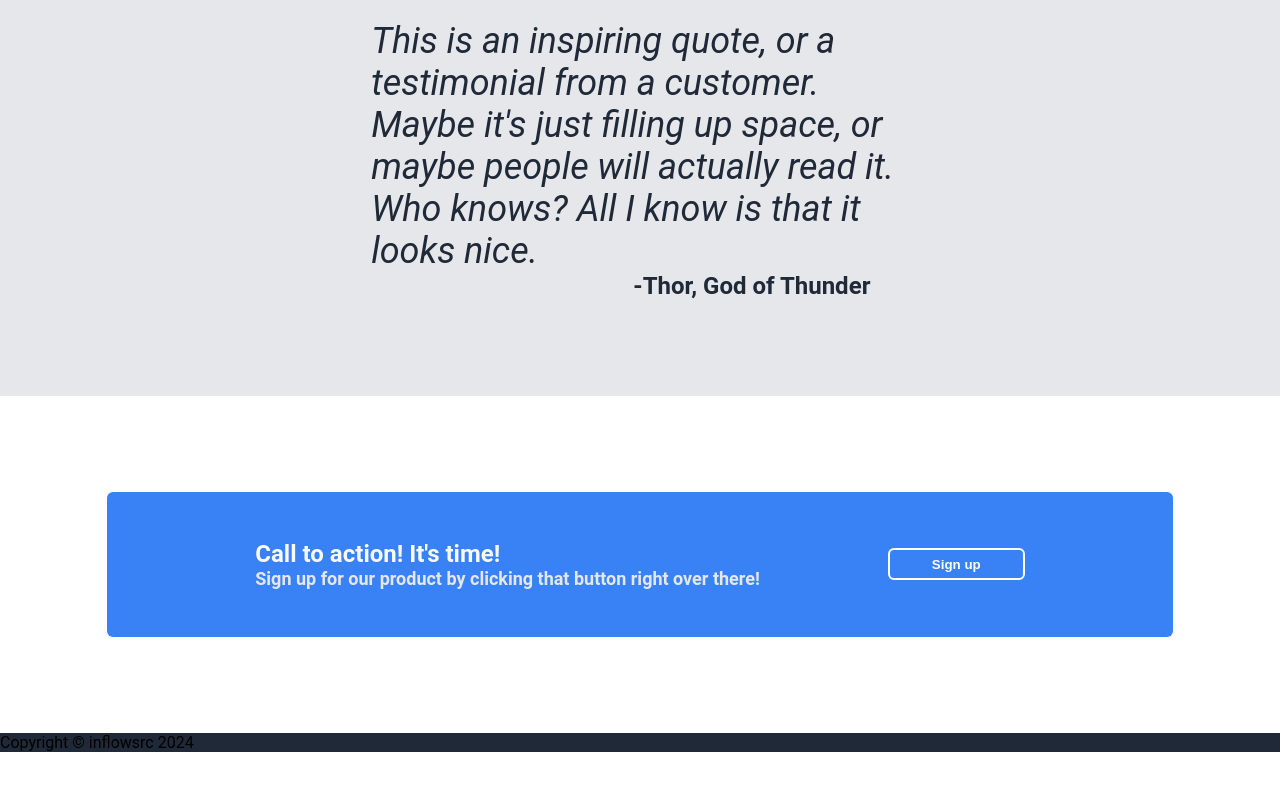
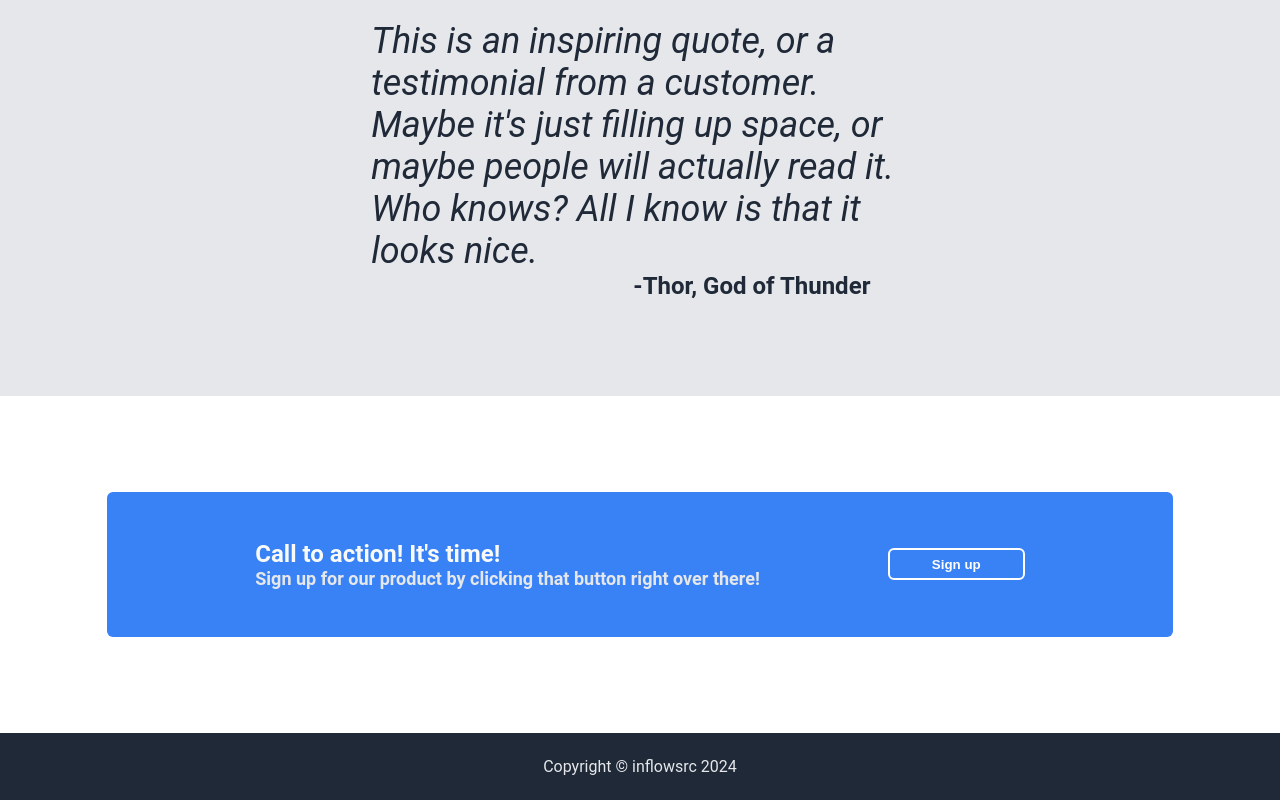
Before and after one commit to inflowsrc/odin-landing-page, a plain HTML site: page index.html in a window 1280 px wide. Shown: the part 1084-1884 px from the top of the page. Before the commit the page ends 1836 px from the top, so only its background shows below. Drawn offline with Linux system fonts and the light colour scheme.

Commit message:
Adjust footer styling

```diff
--- a/css/style.css
+++ b/css/style.css
@@ -176,3 +176,9 @@ button {
     font-weight: 700;
     align-self: center;
 }
+
+footer {
+    color: #e5e7eb;
+    text-align: center;
+    padding: 24px;
+}
```
